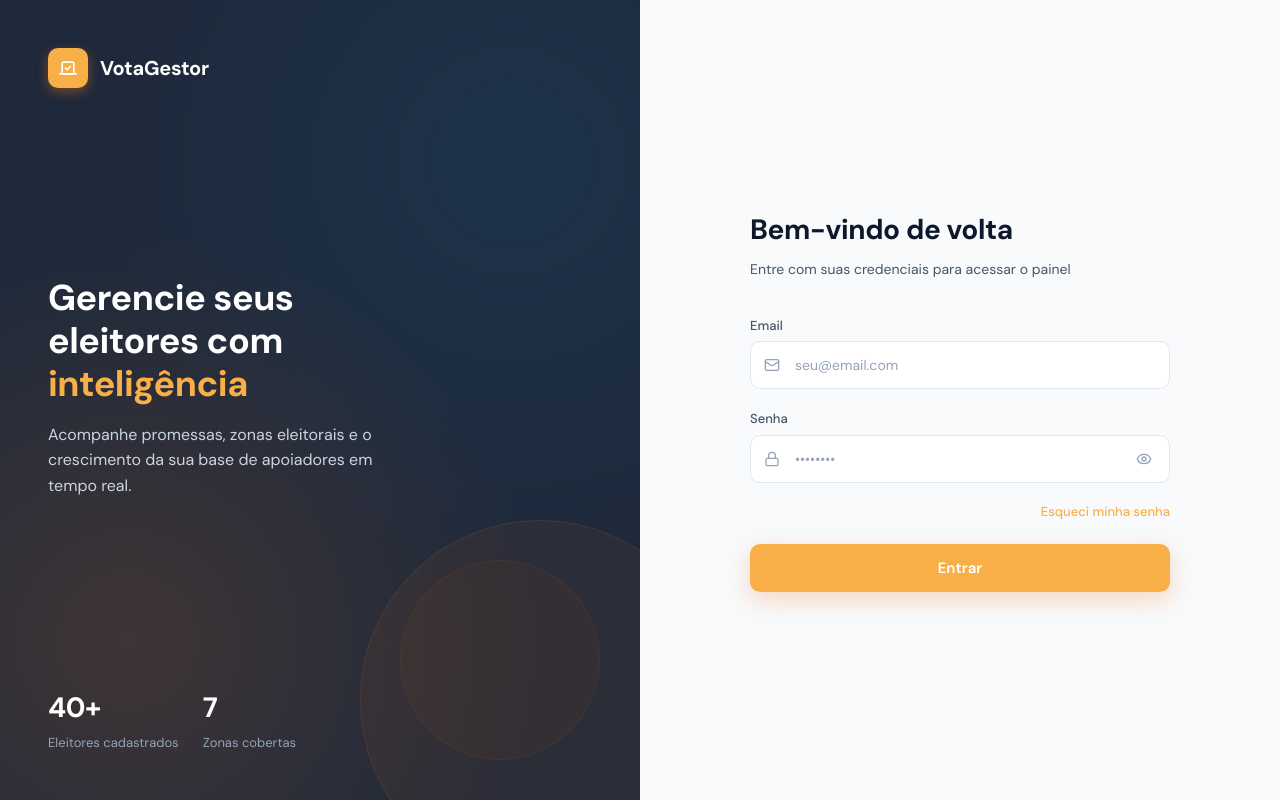
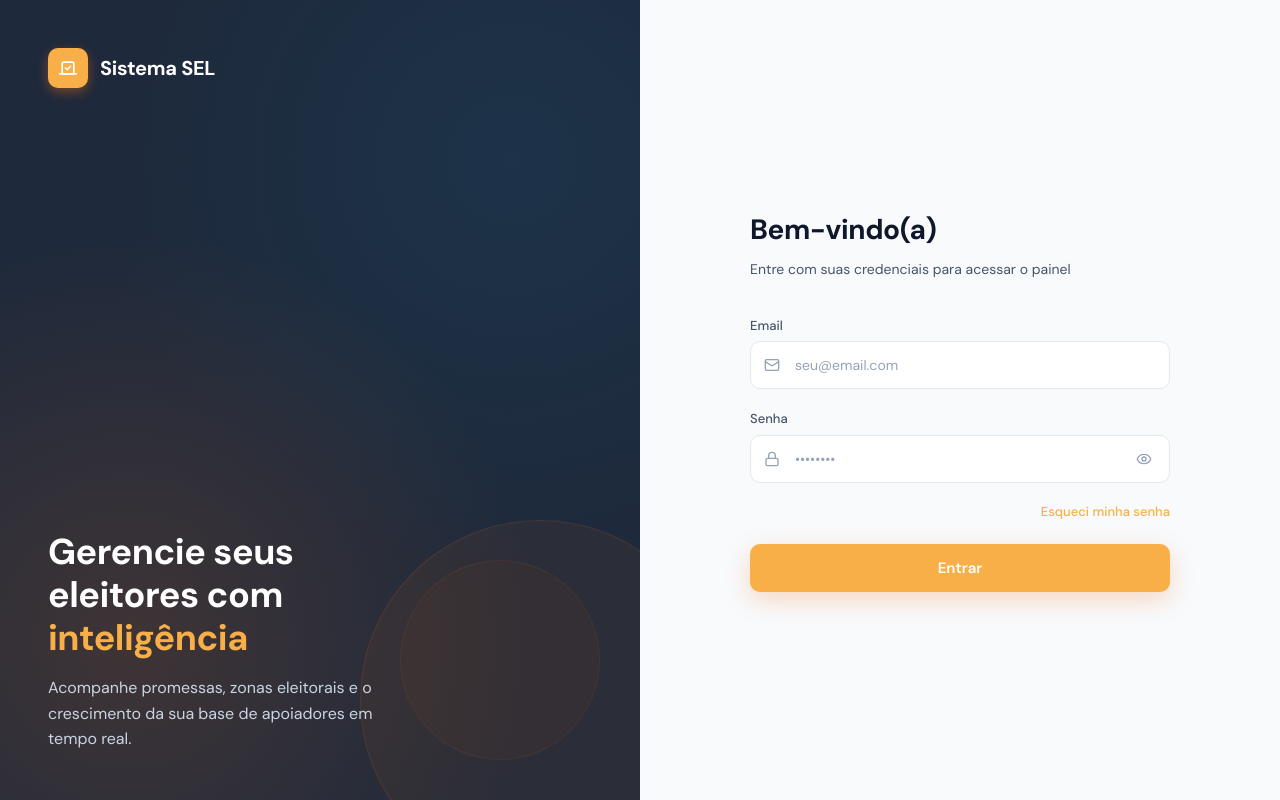
Before and after one commit to vitao-al/sistemaSEL, a Next.js app: page /login in a window 1280 px wide. Built offline with nearby package versions, Linux system fonts and the light colour scheme.

Commit message:
refactor(src/app/login/page.tsx): Removendo textos desnecessários

```diff
--- a/src/app/login/page.tsx
+++ b/src/app/login/page.tsx
@@ -80,7 +80,7 @@ export default function LoginPage() {
           <div className={s.brandIcon}>
             <Vote size={20} />
           </div>
-          <span className={s.brandName}>VotaGestor</span>
+          <span className={s.brandName}>Sistema SEL</span>
         </div>
 
         <div className={s.panelContent}>
@@ -94,23 +94,13 @@ export default function LoginPage() {
           </p>
         </div>
 
-        <div className={s.panelStats}>
-          <div className={s.stat}>
-            <span className={s.statValue}>40+</span>
-            <span className={s.statLabel}>Eleitores cadastrados</span>
-          </div>
-          <div className={s.stat}>
-            <span className={s.statValue}>7</span>
-            <span className={s.statLabel}>Zonas cobertas</span>
-          </div>
-        </div>
       </div>
 
       {/* Form Panel */}
       <div className={s.formPanel}>
         <div className={s.formBox}>
           <div className={s.formHeader}>
-            <h2 className={s.formTitle}>Bem-vindo de volta</h2>
+            <h2 className={s.formTitle}>Bem-vindo(a)</h2>
             <p className={s.formSubtitle}>
               Entre com suas credenciais para acessar o painel
             </p>
```
